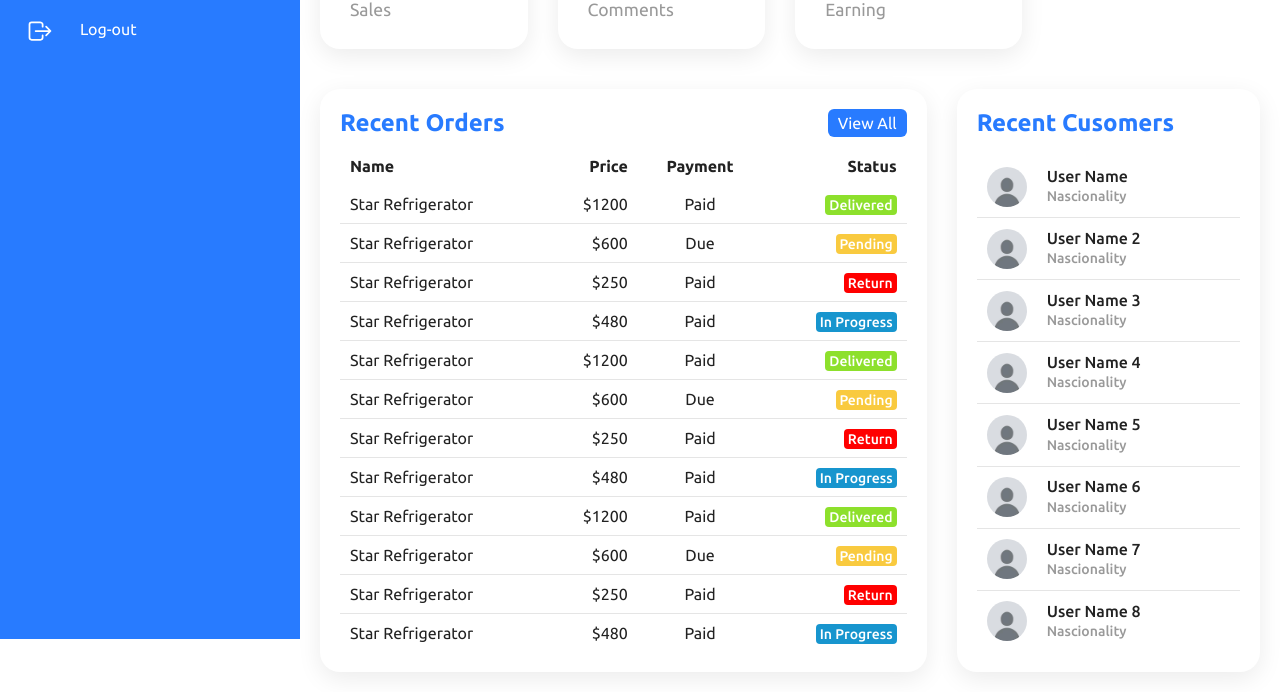
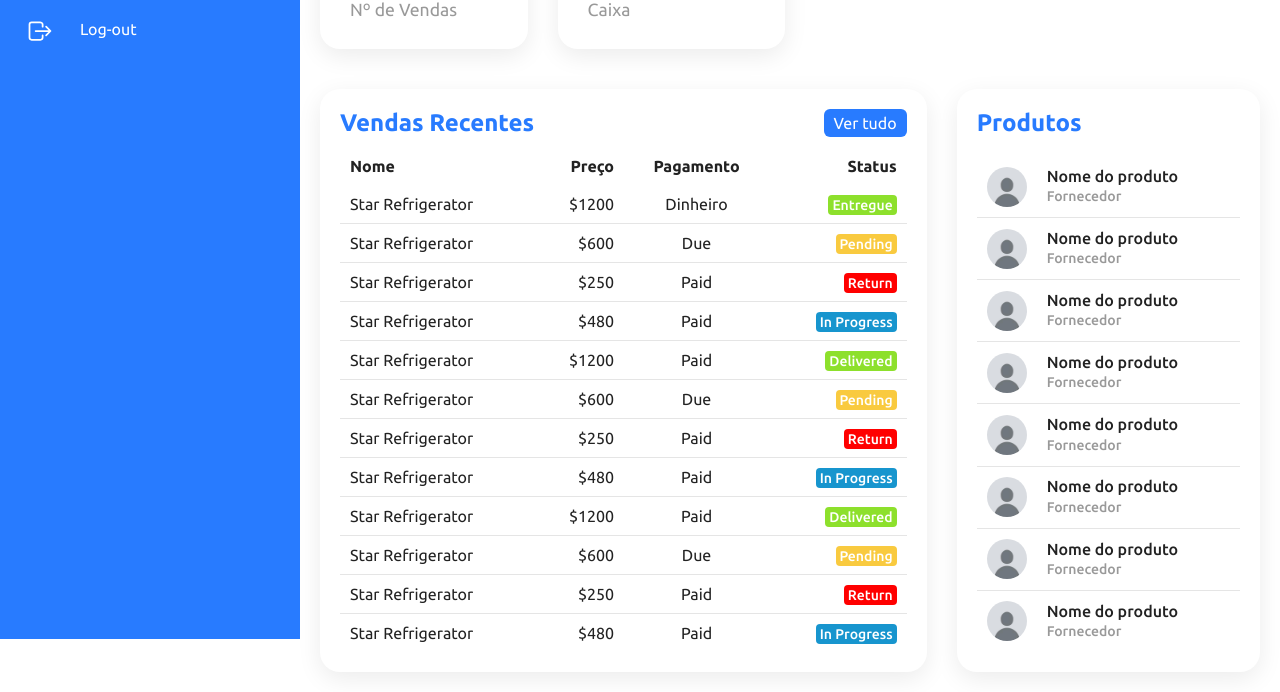
Before and after one commit to luis-procopio/Responsive_Dashboard, a plain HTML site: page index.html in a window 1280 px wide. Shown: the part 161-853 px from the top of the page. Drawn offline with nearby package versions, Linux system fonts and the light colour scheme; a web font is replaced by a local one.

Commit message:
Update index.html

```diff
--- a/index.html
+++ b/index.html
@@ -95,13 +95,13 @@
                 <div class="card">
                     <div>
                         <div class="numbers">0</div>
-                        <div class="cardName">Sales</div>
+                        <div class="cardName">Nº de Vendas</div>
                     </div>
                     <div class="iconBx">
                         <ion-icon name="cart-outline"></ion-icon>
                     </div>
                 </div>
-                <div class="card">
+                <!--<div class="card">
                     <div>
                         <div class="numbers">0</div>
                         <div class="cardName">Comments</div>
@@ -109,11 +109,11 @@
                     <div class="iconBx">
                         <ion-icon name="chatbubbles-outline"></ion-icon>
                     </div>
-                </div>
+                </div> -->
                 <div class="card">
                     <div>
                         <div class="numbers">R$0,00</div>
-                        <div class="cardName">Earning</div>
+                        <div class="cardName">Caixa</div>
                     </div>
                     <div class="iconBx">
                         <ion-icon name="cash-outline"></ion-icon>
@@ -125,15 +125,15 @@
             <div class="details">
                 <div class="recentOrders">
                     <div class="cardHeader">
-                        <h2>Recent Orders</h2>
-                        <a href="#" class="btn">View All</a>
+                        <h2>Vendas Recentes</h2>
+                        <a href="#" class="btn">Ver tudo</a>
                     </div>
                     <table>
                         <thead>
                             <tr>
-                                <td>Name</td>
-                                <td>Price</td>
-                                <td>Payment</td>
+                                <td>Nome</td>
+                                <td>Preço</td>
+                                <td>Pagamento</td>
                                 <td>Status</td>
                             </tr>
                         </thead>
@@ -141,8 +141,8 @@
                             <tr>
                                 <td>Star Refrigerator</td>
                                 <td>$1200</td>
-                                <td>Paid</td>
-                                <td><span class="status delivered">Delivered</span></td>
+                                <td>Dinheiro</td>
+                                <td><span class="status delivered">Entregue</span></td>
                             </tr>
                             <tr>
                                 <td>Star Refrigerator</td>
@@ -217,7 +217,7 @@
                 <!-- new Customers -->
                 <div class="recentCustomers">
                     <div class="cardHeader">
-                        <h2>Recent Cusomers</h2>
+                        <h2>Produtos</h2>
                     </div>
                     <table>
                         <tr>
@@ -225,7 +225,7 @@
                                 <div class="imgBx"><img src="assets/default_user.jpg" alt="Customer profile pic"></div>
                             </td>
                             <td>
-                                <h4>User Name<br><span>Nascionality</span></h4>
+                                <h4>Nome do produto<br><span>Fornecedor</span></h4>
                             </td>
                         </tr>
                         <tr>
@@ -233,7 +233,7 @@
                                 <div class="imgBx"><img src="assets/default_user.jpg" alt="Customer profile pic"></div>
                             </td>
                             <td>
-                                <h4>User Name 2<br><span>Nascionality</span></h4>
+                                <h4>Nome do produto<br><span>Fornecedor</span></h4>
                             </td>
                         </tr>
                         <tr>
@@ -241,7 +241,7 @@
                                 <div class="imgBx"><img src="assets/default_user.jpg" alt="Customer profile pic"></div>
                             </td>
                             <td>
-                                <h4>User Name 3<br><span>Nascionality</span></h4>
+                                <h4>Nome do produto<br><span>Fornecedor</span></h4>
                             </td>
                         </tr>
                         <tr>
@@ -249,7 +249,7 @@
                                 <div class="imgBx"><img src="assets/default_user.jpg" alt="Customer profile pic"></div>
                             </td>
                             <td>
-                                <h4>User Name 4<br><span>Nascionality</span></h4>
+                                <h4>Nome do produto<br><span>Fornecedor</span></h4>
                             </td>
                         </tr>
                         <tr>
@@ -257,7 +257,7 @@
                                 <div class="imgBx"><img src="assets/default_user.jpg" alt="Customer profile pic"></div>
                             </td>
                             <td>
-                                <h4>User Name 5<br><span>Nascionality</span></h4>
+                                <h4>Nome do produto<br><span>Fornecedor</span></h4>
                             </td>
                         </tr>
                         <tr>
@@ -265,7 +265,7 @@
                                 <div class="imgBx"><img src="assets/default_user.jpg" alt="Customer profile pic"></div>
                             </td>
                             <td>
-                                <h4>User Name 6<br><span>Nascionality</span></h4>
+                                <h4>Nome do produto<br><span>Fornecedor</span></h4>
                             </td>
                         </tr>
                         <tr>
@@ -273,7 +273,7 @@
                                 <div class="imgBx"><img src="assets/default_user.jpg" alt="Customer profile pic"></div>
                             </td>
                             <td>
-                                <h4>User Name 7<br><span>Nascionality</span></h4>
+                                <h4>Nome do produto<br><span>Fornecedor</span></h4>
                             </td>
                         </tr>
                         <tr>
@@ -281,7 +281,7 @@
                                 <div class="imgBx"><img src="assets/default_user.jpg" alt="Customer profile pic"></div>
                             </td>
                             <td>
-                                <h4>User Name 8<br><span>Nascionality</span></h4>
+                                <h4>Nome do produto<br><span>Fornecedor</span></h4>
                             </td>
                         </tr>
                     </table>
```
